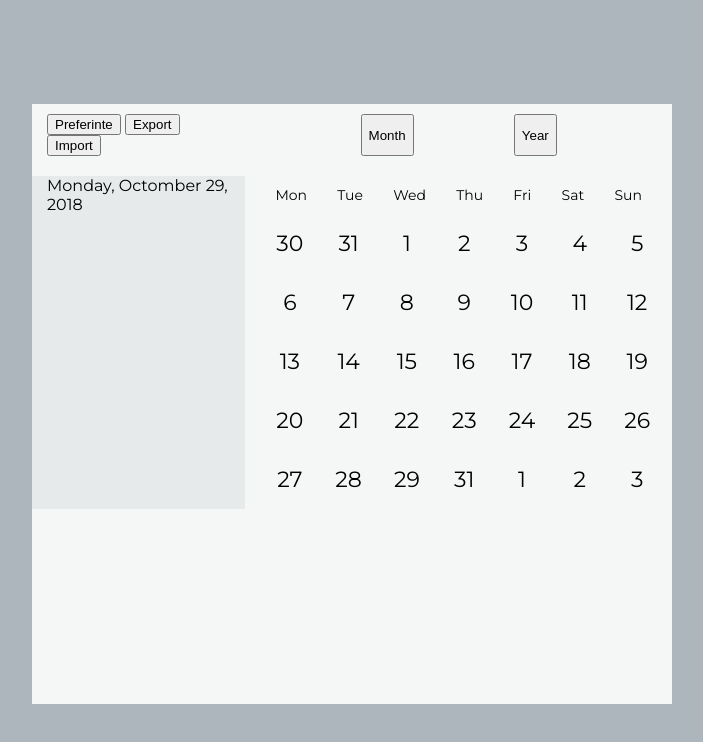
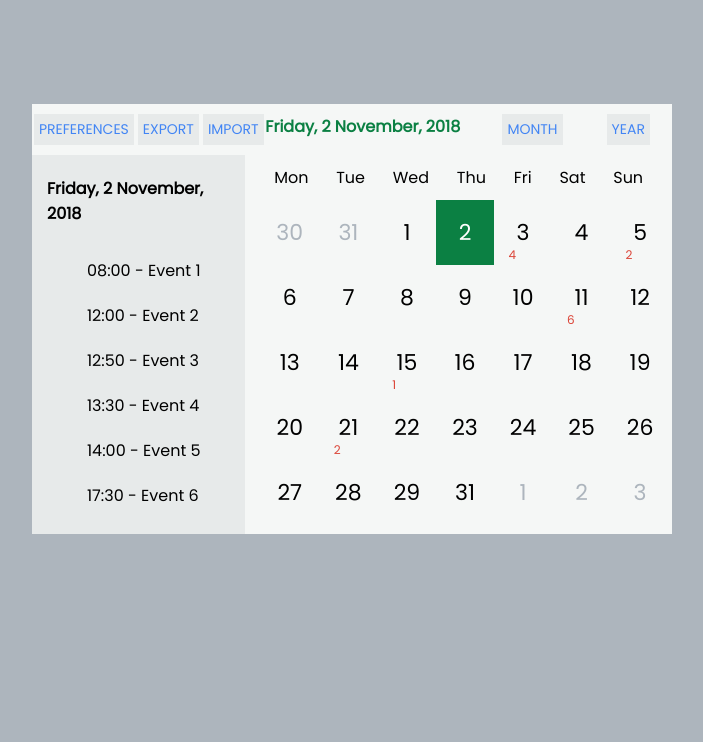
Before and after one commit to andrei-casu/coca, a plain HTML site: page index.html in a window 1280 px wide. Shown: the whole page, without its empty margins (288-991 px from the left). Drawn offline with Linux system fonts and the light colour scheme.

Commit message:
added more css design

```diff
--- a/index.html
+++ b/index.html
@@ -1,67 +1,94 @@
 <!DOCTYPE html>
 <html lang="en">
+
 <head>
     <meta charset="UTF-8">
     <meta name="viewport" content="width=device-width, initial-scale=1.0">
     <meta http-equiv="X-UA-Compatible" content="ie=edge">
     <link rel="stylesheet" type="text/css" href="general.css">
     <link rel="stylesheet" type="text/css" href="style.css">
-    <link rel="stylesheet" href="https://use.fontawesome.com/releases/v5.4.2/css/all.css" integrity="sha384-/rXc/GQVaYpyDdyxK+ecHPVYJSN9bmVFBvjA/9eOB+pb3F2w2N6fc5qB9Ew5yIns" crossorigin="anonymous">
-    <link href="https://fonts.googleapis.com/css?family=Montserrat" rel="stylesheet">
+    <link rel="stylesheet" href="https://use.fontawesome.com/releases/v5.4.2/css/all.css" integrity="sha384-/rXc/GQVaYpyDdyxK+ecHPVYJSN9bmVFBvjA/9eOB+pb3F2w2N6fc5qB9Ew5yIns"
+        crossorigin="anonymous">
+    <link href="https://fonts.googleapis.com/css?family=Poppins" rel="stylesheet">
     <script type="text/javascript" src="./index.js"></script>
     <title>Coca Calendar</title>
 </head>
-<body >
-    <div class="my-body container p-absolute w-50 h-75">
+
+<body>
+    <div class="my-body container p-absolute w-50">
         <header class="row py">
-            <div class="col-4 header-left">
-                <button>Preferinte</button>
+            <div class="col-4 p0 header-left">
+                <button>Preferences</button>
                 <button>Export</button>
                 <button>Import</button>
             </div>
-            <div class="col-8 header-right">
+            <div class="col-8 p0 header-right">
+                <div class="current-date"> Friday, 2 November, 2018 </div>
                 <button>Month</button>
                 <button>Year</button>
             </div>
         </header>
-        <section class="row py">
+        <section class="row">
             <div class="col-4 about-date">
-                Monday, Octomber 29, 2018
+                <h4>Friday, 2 November, 2018</h4>
+                <ul>
+                    <li class="py"> 08:00 - Event 1 </li>
+                    <li class="py"> 12:00 - Event 2 </li>
+                    <li class="py"> 12:50 - Event 3 </li>
+                    <li class="py"> 13:30 - Event 4 </li>
+                    <li class="py"> 14:00 - Event 5 </li>
+                    <li class="py"> 17:30 - Event 6 </li>
+                </ul>
             </div>
             <div class="col-8 calendar">
-                <div class = "calendar-days-of-week">
-                    <div id="Mon" class="p text-center">Mon</div>
-                    <div id="Tue" class="p text-center">Tue</div>
-                    <div id="Wed" class="p text-center">Wed</div>
-                    <div id="Thu" class="p text-center">Thu</div>
-                    <div id="Fri" class="p text-center">Fri</div>
-                    <div id="Sat" class="p text-center">Sat</div>
-                    <div id="Sun" class="p text-center">Sun</div>
+                <div class="calendar-days-of-week">
+                    <div id="Mon" class="day-item p text-center">Mon</div>
+                    <div id="Tue" class="day-item p text-center">Tue</div>
+                    <div id="Wed" class="day-item p text-center">Wed</div>
+                    <div id="Thu" class="day-item p text-center">Thu</div>
+                    <div id="Fri" class="day-item p text-center">Fri</div>
+                    <div id="Sat" class="day-item p text-center">Sat</div>
+                    <div id="Sun" class="day-item p text-center">Sun</div>
                 </div>
                 <div class="calendar-days">
-                    <div id="calendar-item-1"  class="calendar-item text-center">30</div>
-                    <div id="calendar-item-2"  class="calendar-item text-center">31</div>
-                    <div id="calendar-item-3"  class="calendar-item text-center">1</div>
-                    <div id="calendar-item-4"  class="calendar-item text-center">2</div>
-                    <div id="calendar-item-5"  class="calendar-item text-center">3</div>
-                    <div id="calendar-item-6"  class="calendar-item text-center">4</div>
-                    <div id="calendar-item-7"  class="calendar-item text-center">5</div>
-                    <div id="calendar-item-8"  class="calendar-item text-center">6</div>
-                    <div id="calendar-item-9"  class="calendar-item text-center">7</div>
+                    <div id="calendar-item-1" class="calendar-item another-month text-center">30</div>
+                    <div id="calendar-item-2" class="calendar-item another-month text-center">31</div>
+                    <div id="calendar-item-3" class="calendar-item text-center">1</div>
+                    <div id="calendar-item-4" class="calendar-item selected-day text-center">2</div>
+                    <div id="calendar-item-5" class="calendar-item text-center">
+                        3
+                        <span class="p-absolute"> 4 </span>
+                    </div>
+                    <div id="calendar-item-6" class="calendar-item text-center">4</div>
+                    <div id="calendar-item-7" class="calendar-item text-center">
+                        5
+                        <span class="p-absolute"> 2 </span>
+                    </div>
+                    <div id="calendar-item-8" class="calendar-item text-center">6</div>
+                    <div id="calendar-item-9" class="calendar-item text-center">7</div>
                     <div id="calendar-item-10" class="calendar-item text-center">8</div>
                     <div id="calendar-item-11" class="calendar-item text-center">9</div>
                     <div id="calendar-item-12" class="calendar-item text-center">10</div>
-                    <div id="calendar-item-13" class="calendar-item text-center">11</div>
+                    <div id="calendar-item-13" class="calendar-item text-center">
+                        11
+                        <span class="p-absolute"> 6 </span>
+                    </div>
                     <div id="calendar-item-14" class="calendar-item text-center">12</div>
                     <div id="calendar-item-15" class="calendar-item text-center">13</div>
                     <div id="calendar-item-16" class="calendar-item text-center">14</div>
-                    <div id="calendar-item-17" class="calendar-item text-center">15</div>
+                    <div id="calendar-item-17" class="calendar-item text-center">
+                        15
+                        <span class="p-absolute"> 1 </span>
+                    </div>
                     <div id="calendar-item-18" class="calendar-item text-center">16</div>
                     <div id="calendar-item-19" class="calendar-item text-center">17</div>
                     <div id="calendar-item-20" class="calendar-item text-center">18</div>
                     <div id="calendar-item-21" class="calendar-item text-center">19</div>
                     <div id="calendar-item-22" class="calendar-item text-center">20</div>
-                    <div id="calendar-item-23" class="calendar-item text-center">21</div>
+                    <div id="calendar-item-23" class="calendar-item text-center">
+                        21
+                        <span class="p-absolute"> 2 </span>
+                    </div>
                     <div id="calendar-item-24" class="calendar-item text-center">22</div>
                     <div id="calendar-item-25" class="calendar-item text-center">23</div>
                     <div id="calendar-item-26" class="calendar-item text-center">24</div>
@@ -71,13 +98,14 @@
                     <div id="calendar-item-30" class="calendar-item text-center">28</div>
                     <div id="calendar-item-31" class="calendar-item text-center">29</div>
                     <div id="calendar-item-32" class="calendar-item text-center">31</div>
-                    <div id="calendar-item-33" class="calendar-item text-center">1</div>
-                    <div id="calendar-item-34" class="calendar-item text-center">2</div>
-                    <div id="calendar-item-35" class="calendar-item text-center">3</div>
+                    <div id="calendar-item-33" class="calendar-item another-month text-center">1</div>
+                    <div id="calendar-item-34" class="calendar-item another-month text-center">2</div>
+                    <div id="calendar-item-35" class="calendar-item another-month text-center">3</div>
                 </div>
             </div>
-        </header>
+            </header>
         </section>
     </div>
 </body>
+
 </html>
--- a/style.scss
+++ b/style.scss
@@ -1,30 +1,71 @@
 
+
+$blue-color: #4285f4;
+$green-color: #0B8043;
+$red-color: #DB4437;
 
 .my-body{
     background-color:#F5F7F6;
     top: 13%;
     left: 25%;
     // font-family: 'Proxima Nova Soft', 'Helvetica Neue', sans-serif;
-    font-family: 'Montserrat', sans-serif;
+    font-family: 'Poppins', sans-serif;
 
     header{
+        .header-left{
+            display: flex;
+            justify-content: flex-start;
+        }
         .header-right{
             display: flex;
-            justify-content: space-evenly;
+            justify-content: space-around;
+        }
+
+        .current-date{
+            color: $green-color;
+            font-weight: bold;
+        }
+
+        button{
+            background: none;
+            color: inherit;
+            border: none;
+            padding: 0;
+            font: inherit;
+            cursor: pointer;
+            outline: inherit;
+            background-color: #E7EAEA;
+            padding: 5px;
+            margin: 0 2px;
+            font-size: 14px;
+            color: $blue-color;
+            text-transform: uppercase;
+
+            &:hover{
+                background-color: $blue-color;
+                color: #E7EAEA;
+            }
         }
     }
 
     section{
         .about-date{
             background-color: #E7EAEA;
+            ul{
+                list-style: none;
+            }
+
         }
+
 
         .calendar{
             .calendar-days-of-week{
                 display: grid;
-                div{
-                    font-size: 14px;
+                .day-item{
+                    font-size: 16px;
+                    cursor: default;
                 }
+
                 #Mon{
                     grid-row: 1/2;
                     grid-column: 1/2;
@@ -58,12 +99,32 @@
             .calendar-days{
                 display: grid;
 
-                div{
+                .calendar-item{
                     cursor: pointer;
                     padding: 1rem;
                     font-size: 22px;
+                    position: relative;
+                    &:hover{
+                        background-color: $blue-color;
+                        color: #fff;
+                    }
+                    &.another-month{
+                        color: #adb5bd;
+                    }
+                    &.selected-day{
+                        background-color: $green-color;
+                        color: #fff;
+                    }
 
+                    span{
+                        color: $red-color;
+                        font-size: 12px;
+                        bottom: 1px;
+                        left: 25%;
+                    }
                 }
+
+
 
                 #calendar-item-1{
                     grid-row: 1/2;
```
Also changed, not shown: style.css, 1 other file.
